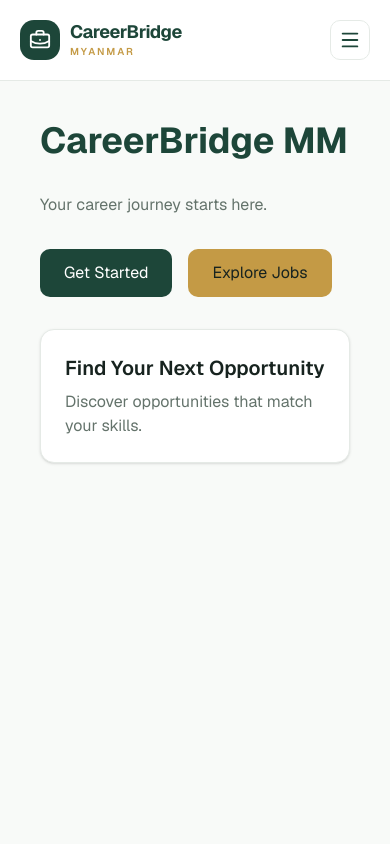
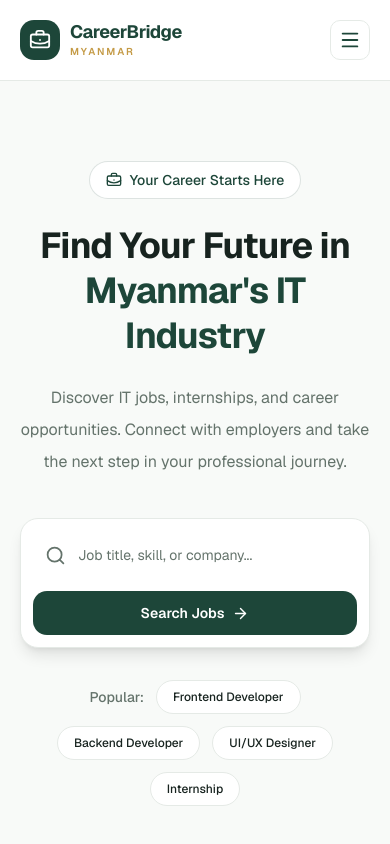
Before and after one commit to Theingi2004/carrerbridge-mm, a Next.js app: page / in a window 390 px wide. Shown: the top 844 px of the page. Built offline with nearby package versions, Linux system fonts and the light colour scheme.

Commit message:
feat: build responsive homepage hero section

```diff
--- a/src/app/globals.css
+++ b/src/app/globals.css
@@ -128,3 +128,17 @@
     @apply font-sans;
   }
 }
+@utility container-default {
+  width: 100%;
+  max-width: 60rem;
+  margin-inline: auto;
+  padding-inline: 1.25rem;
+
+  @media (min-width: 640px) {
+    padding-inline: 2rem;
+  }
+
+  @media (min-width: 1024px) {
+    padding-inline: 2.5rem;
+  }
+}
--- a/src/app/page.tsx
+++ b/src/app/page.tsx
@@ -1,35 +1,9 @@
+import HeroSection from "@/features/home/components/HeroSection";
 
 export default function Home() {
   return (
-    <main className="min-h-screen bg-background p-10">
-      <div className="mx-auto max-w-5xl space-y-8">
-        <h1 className="text-4xl font-bold text-brand-primary">
-          CareerBridge MM
-        </h1>
-
-        <p className="text-muted-foreground">
-          Your career journey starts here.
-        </p>
-
-        <div className="flex flex-wrap gap-4">
-          <button className="rounded-lg bg-primary px-6 py-3 text-white">
-            Get Started
-          </button>
-
-          <button className="rounded-lg bg-brand-secondary px-6 py-3 text-brand-text">
-            Explore Jobs
-          </button>
-        </div>
-
-        <div className="rounded-xl border bg-card p-6 shadow-sm">
-          <h2 className="text-xl font-semibold">
-            Find Your Next Opportunity
-          </h2>
-          <p className="mt-2 text-muted-foreground">
-            Discover opportunities that match your skills.
-          </p>
-        </div>
-      </div>
+    <main>
+      <HeroSection />
     </main>
   );
 }
--- a/src/components/layout/navbar/Navbar.tsx
+++ b/src/components/layout/navbar/Navbar.tsx
@@ -23,8 +23,7 @@ export default function Navbar() {
 
   return (
     <header className="sticky top-0 z-50 w-full border-b border-border bg-white/95 backdrop-blur-md">
-      <div className="mx-auto flex h-20 max-w-7xl items-center justify-between px-5 sm:px-8 lg:px-10">
-
+      <div className="container-default flex h-20 items-center justify-between">
         {/* Logo */}
         <Link
           href="/"
--- /dev/null
+++ b/src/features/home/components/HeroSection.tsx
@@ -0,0 +1,99 @@
+
+import Link from "next/link";
+import {
+  ArrowRight,
+  Search,
+  BriefcaseBusiness,
+} from "lucide-react";
+
+const popularCategories = [
+  "Frontend Developer",
+  "Backend Developer",
+  "UI/UX Designer",
+  "Internship",
+];
+
+export default function HeroSection() {
+  return (
+    <section className="relative overflow-hidden bg-brand-background py-20 sm:py-28">
+      <div className="container-default">
+        <div className="mx-auto max-w-4xl text-center">
+
+          {/* Badge */}
+          <div className="mb-6 inline-flex items-center gap-2 rounded-full border border-brand-primary/15 bg-white px-4 py-2">
+            <BriefcaseBusiness
+              size={16}
+              className="text-brand-primary"
+            />
+            <span className="text-sm font-medium text-brand-primary">
+              Your Career Starts Here
+            </span>
+          </div>
+
+          {/* Heading */}
+          <h1 className="text-4xl font-bold leading-tight tracking-tight text-brand-text sm:text-5xl lg:text-6xl">
+            Find Your Future in
+            <span className="text-brand-primary">
+              {" "}Myanmar's IT Industry
+            </span>
+          </h1>
+
+          {/* Description */}
+          <p className="mx-auto mt-6 max-w-2xl text-base leading-8 text-muted-foreground sm:text-lg">
+            Discover IT jobs, internships, and career opportunities.
+            Connect with employers and take the next step in your
+            professional journey.
+          </p>
+
+          {/* Search Form */}
+          <form
+            action="/jobs"
+            method="GET"
+            className="mx-auto mt-10 flex max-w-2xl flex-col gap-3 rounded-2xl border border-border bg-white p-3 shadow-lg sm:flex-row"
+          >
+            <div className="flex flex-1 items-center gap-3 px-3">
+              <Search
+                size={21}
+                className="shrink-0 text-muted-foreground"
+              />
+
+              <input
+                type="search"
+                name="q"
+                placeholder="Job title, skill, or company..."
+                aria-label="Search jobs"
+                className="h-12 w-full bg-transparent text-sm text-brand-text outline-none placeholder:text-muted-foreground"
+              />
+            </div>
+
+            <button
+              type="submit"
+              className="flex items-center justify-center gap-2 rounded-xl bg-brand-primary px-7 py-3 text-sm font-semibold text-white transition-all duration-200 ease-out cursor-pointer hover:shadow-md active:scale-95"
+            >
+              Search Jobs
+              <ArrowRight size={17} />
+            </button>
+          </form>
+
+          {/* Popular Categories */}
+          <div className="mt-8 flex flex-wrap items-center justify-center gap-3">
+            <span className="text-sm font-medium text-muted-foreground">
+              Popular:
+            </span>
+
+            {popularCategories.map((category) => (
+              <Link
+                key={category}
+                href={`/jobs?category=${encodeURIComponent(category)}`}
+                className="rounded-full border border-border bg-white px-4 py-2 text-xs font-medium text-brand-text transition-all duration-200 hover:border-brand-primary hover:text-brand-primary active:scale-95"
+              >
+                {category}
+              </Link>
+            ))}
+          </div>
+
+        </div>
+      </div>
+    </section>
+  );
+}
```
